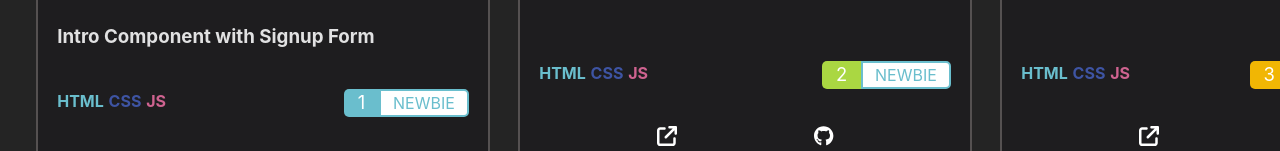
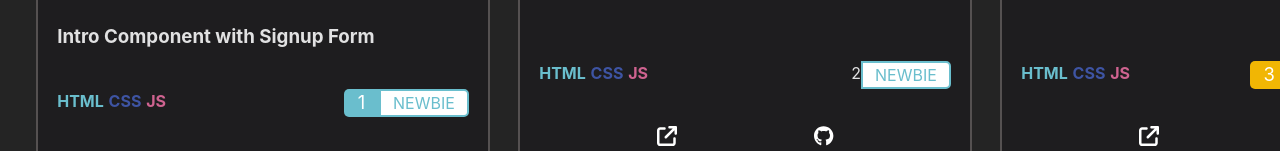
Before and after one commit to lauriejefferson/frontend-mentor-solutions, a React (Vite) app: page / in a window 1280 px wide. Shown: the part 500-651 px from the top of the page. Built offline with nearby package versions, Linux system fonts and the light colour scheme.

Commit message:
updated val.id to va.category_id on Card component

```diff
--- a/src/components/Card.jsx
+++ b/src/components/Card.jsx
@@ -44,7 +44,7 @@ const Card = ({item}) => {
                   className={
                     val.id === '1'
                       ? 'card__category--1'
-                      : val.id === '2'
+                      : val.category_id === '2'
                       ? 'card__category--2'
                       : val.id === '3'
                       ? 'card__category--3'
```
